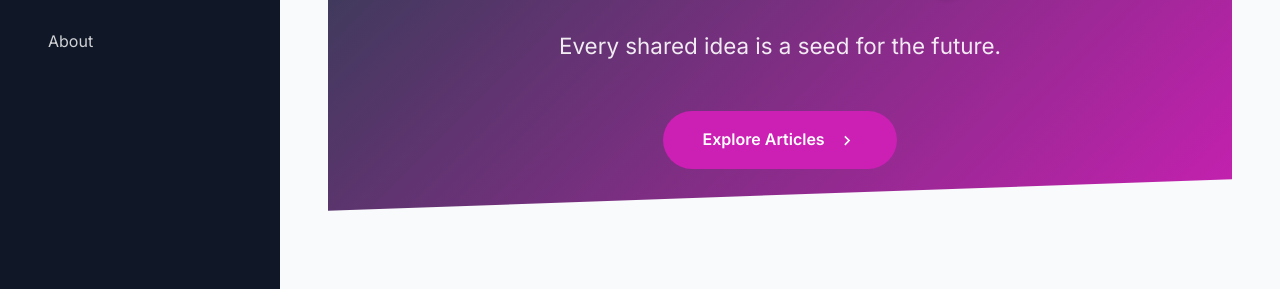
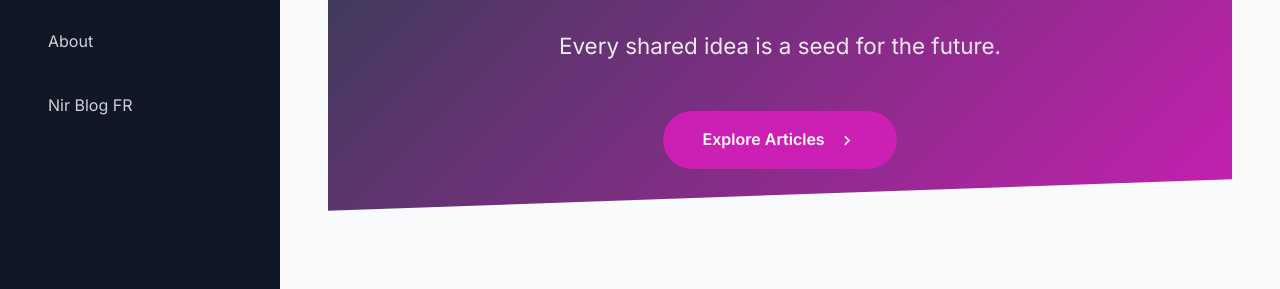
Before and after one commit to NirToolsBox/Nir-Blog-en, a Jekyll site: the page built from index.markdown, in a window 1280 px wide. Shown: the part 222-511 px from the top of the page. Built offline with Jekyll 4.4.1, drawn with Linux system fonts in a browser that asks for light colours.

Commit message:
feat: add link to french blog

```diff
--- a/_layouts/default.html
+++ b/_layouts/default.html
@@ -23,6 +23,7 @@
                 <a href="{{ '/' | relative_url }}" class="nav-link {% if page.url == '/' %}active{% endif %}">Home</a>
                 <a href="{{ '/blog' | relative_url }}" class="nav-link {% if page.url == '/blog/' %}active{% endif %}">Articles</a>
                 <a href="{{ '/about' | relative_url }}" class="nav-link {% if page.url == '/about/' %}active{% endif %}">About</a>
+                <a href="https://nirtoolsbox.github.io/Nir-Blog-fr/" class="nav-link {% if page.url == '/about/' %}active{% endif %}">Nir Blog FR</a>
             </nav>
         </div>
     </aside>
```
